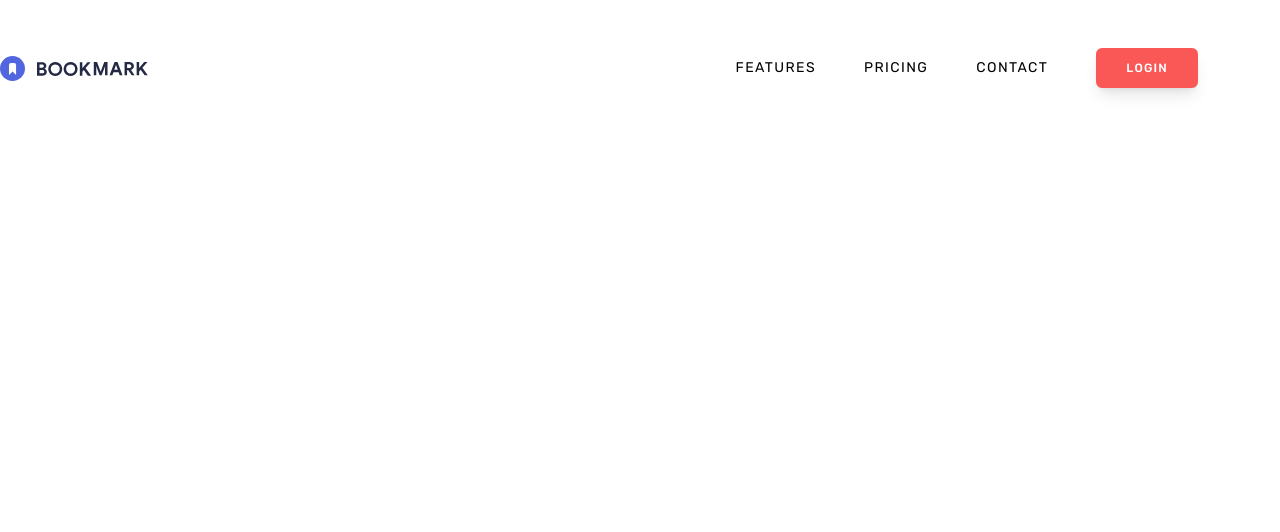
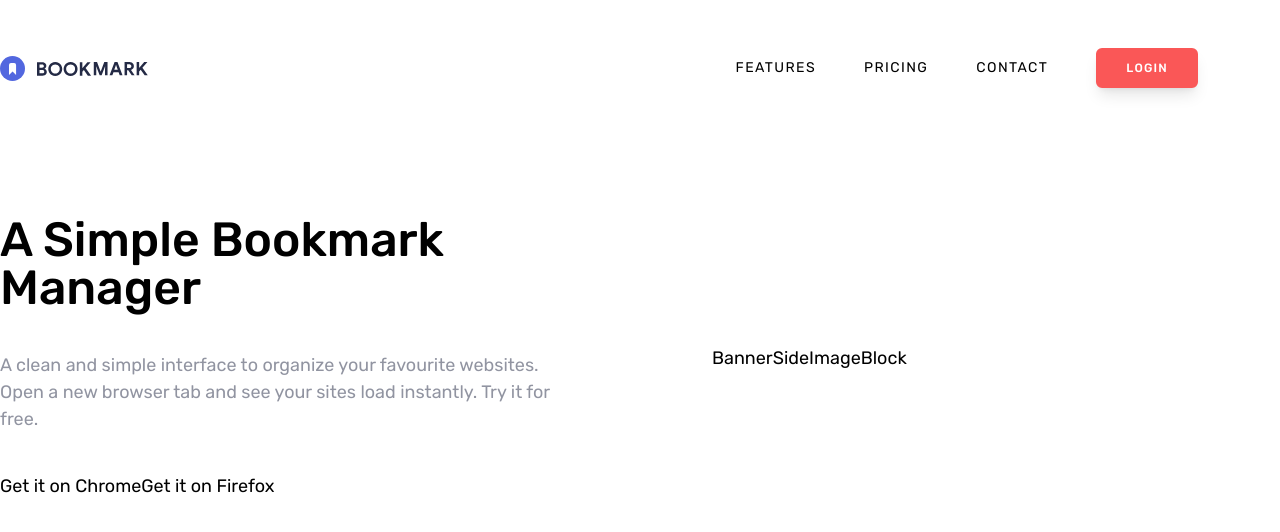
Before and after one commit to KarolKotomski/Bookmark-Manager, a React (Create React App) app: page / in a window 1280 px wide. Shown: the top 532 px of the page. Built offline with nearby package versions, Linux system fonts and the light colour scheme.

Commit message:
HeroBanner created and initially styled. Additional components BannerSideImageBlock and BannerSideTextBlock created

```diff
--- a/src/App.tsx
+++ b/src/App.tsx
@@ -1,3 +1,4 @@
+import HeroBanner from "./components/HeroBanner";
 import Navbar from "./components/Navbar";
 
 function App() {
@@ -6,7 +7,9 @@ function App() {
       <header>
         <Navbar />
       </header>
-      <main></main>
+      <main>
+        <HeroBanner />
+      </main>
       <footer></footer>
     </>
   );
--- a/src/components/Banner.tsx
+++ /dev/null
@@ -1,7 +0,0 @@
-const Banner = () => {
-  return (
-    <div>Banner</div>
-  )
-}
-
-export default Banner
--- /dev/null
+++ b/src/components/BannerSideImageBlock.tsx
@@ -0,0 +1,7 @@
+const BannerSideImageBlock = () => {
+  return (
+    <div>BannerSideImageBlock</div>
+  )
+}
+
+export default BannerSideImageBlock
--- /dev/null
+++ b/src/components/BannerSideTextBlock.tsx
@@ -0,0 +1,33 @@
+type content = {
+  id: number;
+  isHero: boolean;
+  header: string;
+  paragraph: string;
+  isButton: boolean;
+  buttonText: string[];
+};
+
+type Props = {
+  content: content;
+};
+
+const BannerSideTextBlock = ({ content }: Props) => {
+  return (
+    <div className="flex flex-col gap-10">
+      {content.isHero ? (
+        <h1 className="text-5xl font-medium">{content.header}</h1>
+      ) : (
+        <h2 className="text-3xl font-medium">{content.header}</h2>
+      )}
+      <p className="text-grealish">{content.paragraph}</p>
+      <div>
+        {content.isButton &&
+          content.buttonText.map((element, index) => {
+            return <button key={index}>{element}</button>;
+          })}
+      </div>
+    </div>
+  );
+};
+
+export default BannerSideTextBlock;
--- /dev/null
+++ b/src/components/HeroBanner.tsx
@@ -0,0 +1,15 @@
+import BannerSideImageBlock from "./BannerSideImageBlock";
+import BannerSideTextBlock from "./BannerSideTextBlock";
+import { heroBannerElementsList } from "../data/data";
+
+const HeroBanner = () => {
+  return (
+    <div className="container grid grid-cols-2  items-center gap-36 py-20">
+      <BannerSideTextBlock content={heroBannerElementsList[0]} />
+
+      <BannerSideImageBlock />
+    </div>
+  );
+};
+
+export default HeroBanner;
--- a/src/components/Navbar.tsx
+++ b/src/components/Navbar.tsx
@@ -17,7 +17,7 @@ const Navbar = () => {
     });
   };
   return (
-    <div className="font-me container flex items-center justify-between py-12 text-sm tracking-widest">
+    <div className="container flex items-center justify-between py-12 text-sm tracking-widest">
       <img src={mainLogo} alt="main logo" className="cursor-pointer" />
       <nav>
         <ul className="flex items-center gap-12">
--- a/src/data/data.ts
+++ b/src/data/data.ts
@@ -1 +1,17 @@
+//Navbar data:
+
 export const navElementsList = ["FEATURES", "PRICING", "CONTACT"];
+
+//HeroBanner data:
+
+export const heroBannerElementsList = [
+  {
+    id: 1,
+    isHero: true,
+    header: "A Simple Bookmark Manager",
+    paragraph:
+      "A clean and simple interface to organize your favourite websites. Open a new browser tab and see your sites load instantly. Try it for free.",
+    isButton: true,
+    buttonText: ["Get it on Chrome", "Get it on Firefox"],
+  },
+];
```
